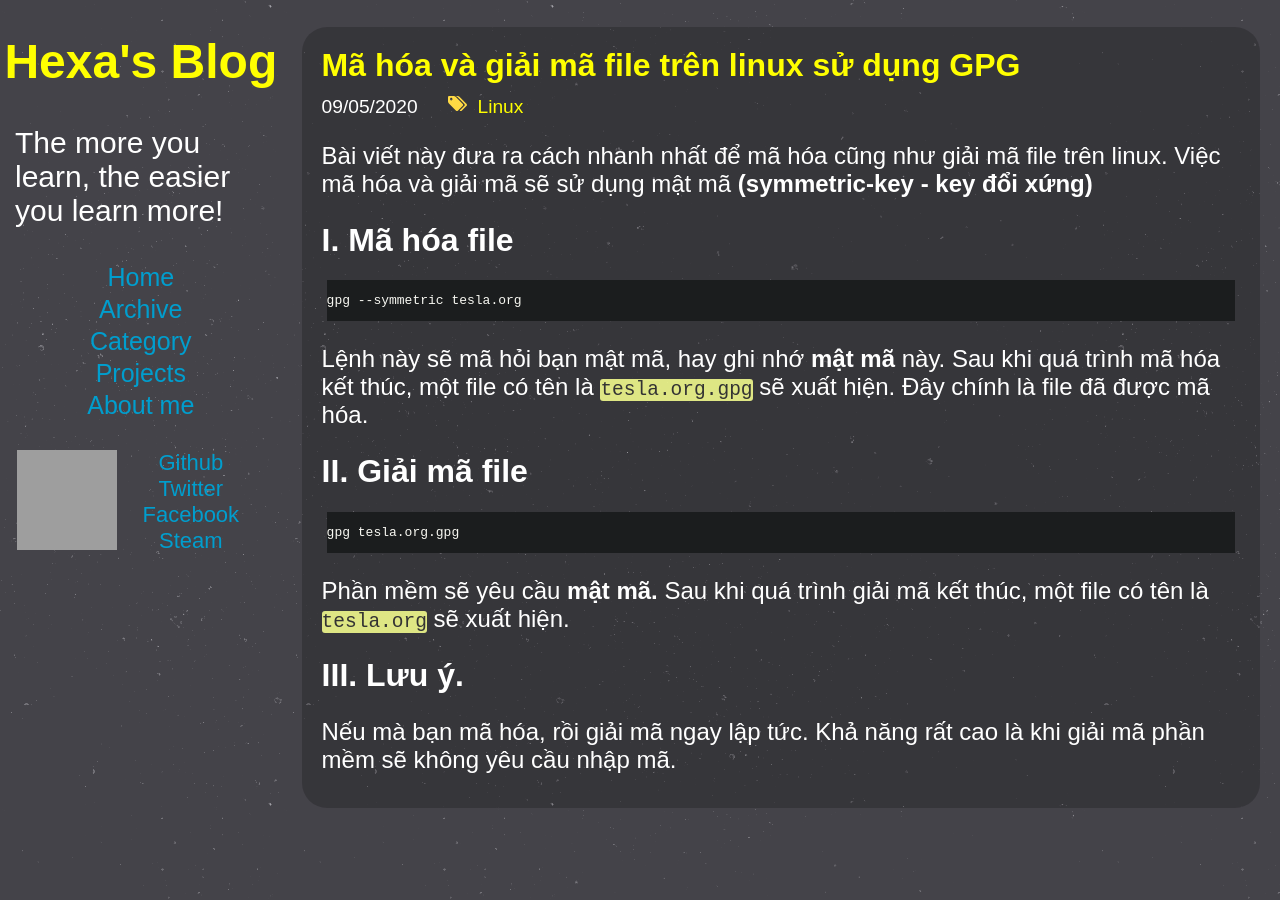
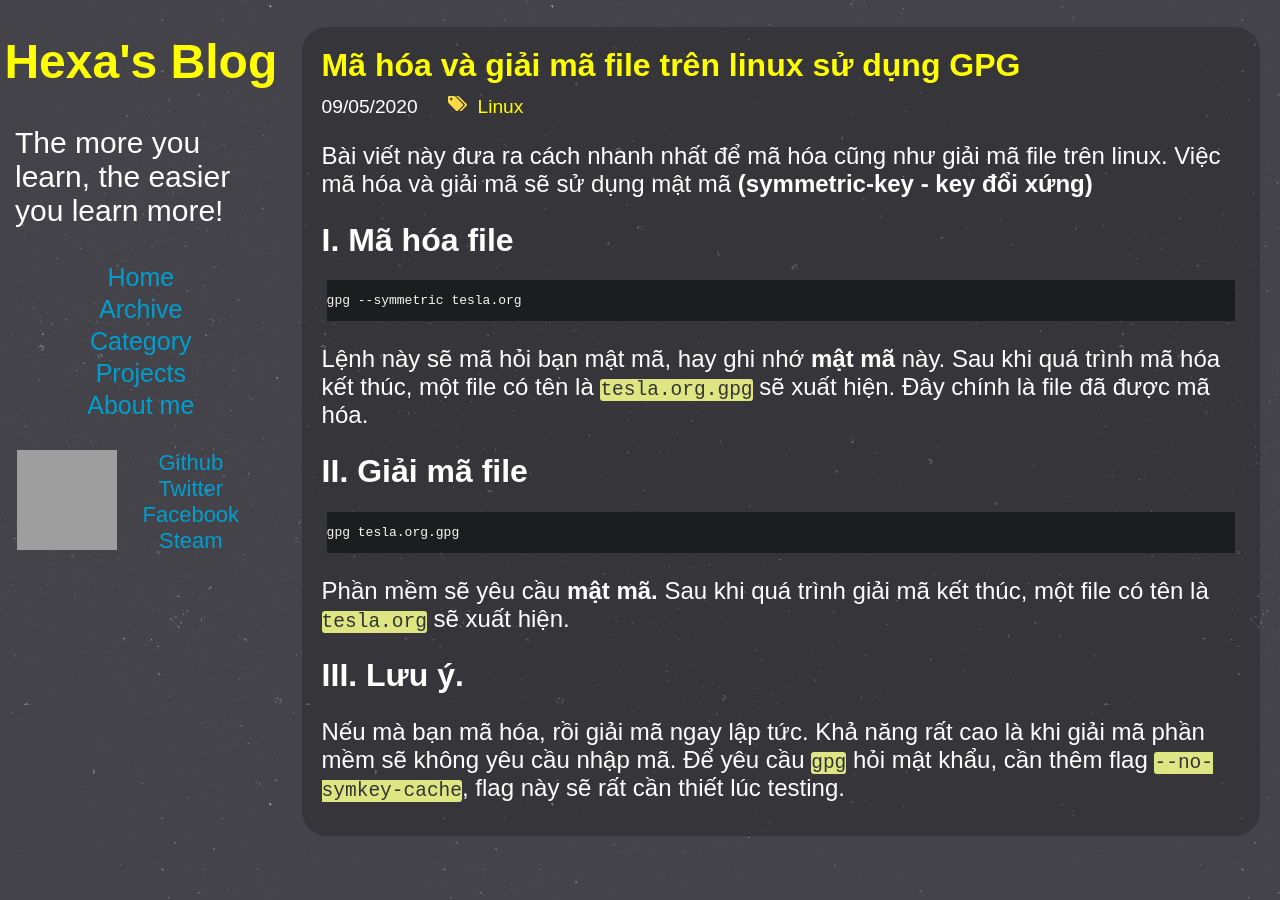
Before and after one commit to nguyenvinhlinh/nguyenvinhlinh.github.io, a Jekyll site: the page built from _posts/2020-05-09-Ma-hoa-giai-ma-file.md, in a window 1280 px wide. Built offline with Jekyll 4.4.1, drawn with Linux system fonts in a browser that asks for light colours; comment, search, counter and statistics services are not loaded; grey boxes are pictures that could not be loaded.

Commit message:
update gpg

```diff
--- a/_posts/2020-05-09-Ma-hoa-giai-ma-file.md
+++ b/_posts/2020-05-09-Ma-hoa-giai-ma-file.md
@@ -26,4 +26,5 @@ Phần mềm sẽ yêu cầu **mật mã.** Sau khi quá trình giải mã kết
 
 
 # III. Lưu ý.
-Nếu mà bạn mã hóa, rồi giải mã ngay lập tức. Khả năng rất cao là khi giải mã phần mềm sẽ không yêu cầu nhập mã.
+Nếu mà bạn mã hóa, rồi giải mã ngay lập tức. Khả năng rất cao là khi giải mã phần mềm sẽ không yêu cầu nhập mã. Để yêu cầu `gpg` hỏi mật khẩu, cần thêm flag  `--no-symkey-cache`,
+flag này sẽ rất cần thiết lúc testing.
```
